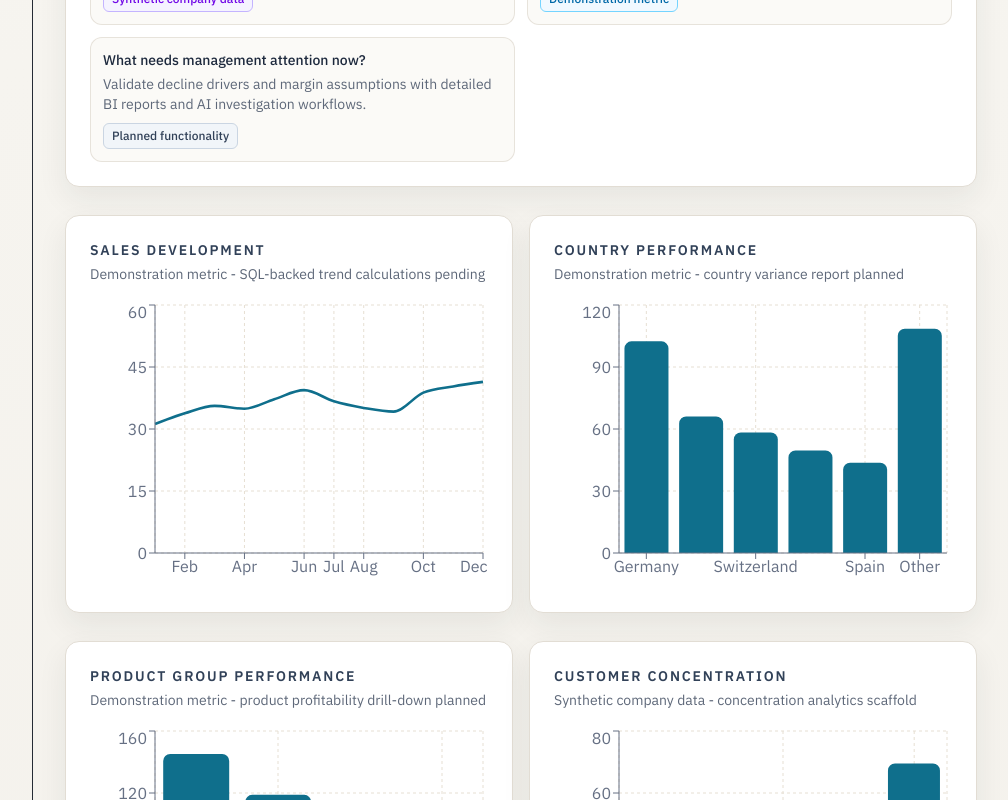
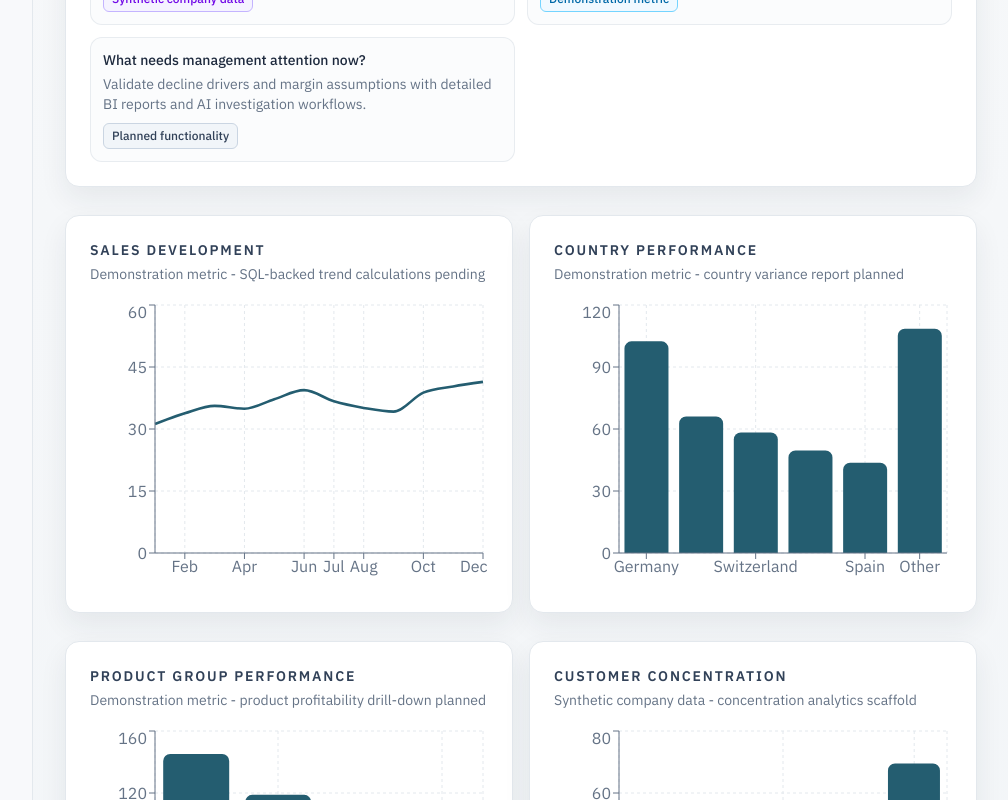
Before and after one commit to RubenDuijn/RadNexus, a Next.js app in the folder frontend/: page /overview in a window 1280 px wide. Shown: the part 853-1653 px from the top of the page, without its empty margins (271-1279 px from the left). Built offline with nearby package versions, Linux system fonts and the light colour scheme.

Commit message:
feat: introduce premium Intelligence design system

```diff
--- a/frontend/src/app/globals.css
+++ b/frontend/src/app/globals.css
@@ -1,19 +1,23 @@
 @import "tailwindcss";
 
 :root {
-  --background: #f7f5f1;
+  --background: #f7f8fa;
   --surface-1: #ffffff;
-  --surface-2: #f2efe9;
-  --foreground: #252b35;
-  --muted: #5e6879;
-  --line: #e2ddd4;
-  --line-strong: #cdc4b7;
-  --accent: #0f6f8c;
-  --accent-soft: #e1f0f5;
-  --success: #1f8a5a;
-  --warning: #a1690b;
-  --planned: #2c6db0;
-  --shadow-soft: 0 12px 30px rgba(33, 38, 46, 0.07);
+  --surface-2: #f1f4f7;
+  --foreground: #172433;
+  --muted: #657386;
+  --line: #e3e8ed;
+  --line-strong: #ccd5de;
+  --accent: #245d70;
+  --accent-2: #4d8790;
+  --accent-soft: #e8f1f4;
+  --muted-accent: #b58a5a;
+  --success: #1e7e58;
+  --warning: #9a6833;
+  --planned: #4f7499;
+  --danger: #b05757;
+  --shadow-soft: 0 12px 28px rgba(23, 36, 51, 0.07);
+  --ring: color-mix(in srgb, var(--accent) 38%, white);
 }
 
 @theme inline {
@@ -25,8 +29,8 @@
 
 body {
   background:
-    radial-gradient(1100px 520px at 90% -20%, rgba(15, 111, 140, 0.08), transparent 55%),
-    radial-gradient(800px 420px at -10% -20%, rgba(153, 122, 74, 0.06), transparent 52%),
+    radial-gradient(1100px 520px at 90% -20%, rgba(36, 93, 112, 0.09), transparent 55%),
+    radial-gradient(800px 420px at -10% -20%, rgba(181, 138, 90, 0.06), transparent 52%),
     var(--background);
   color: var(--foreground);
   font-family: var(--font-plex-sans), sans-serif;
@@ -34,7 +38,7 @@ body {
 
 * {
   scrollbar-width: thin;
-  scrollbar-color: #b7b1a7 #f1ede6;
+  scrollbar-color: #b5c0cc #eef2f5;
 }
 
 a,
@@ -49,7 +53,7 @@ button {
 
 .rn-product-shell {
   min-height: 100vh;
-  background: linear-gradient(180deg, #f8f7f3 0%, #f6f4ef 30%, #f2efe9 100%);
+  background: linear-gradient(180deg, #f9fafb 0%, #f5f7f9 35%, #eff3f6 100%);
   color: var(--foreground);
 }
 
@@ -62,7 +66,7 @@ button {
 
 .rn-card-soft {
   border: 1px solid color-mix(in srgb, var(--line) 78%, transparent);
-  background: #fbfaf7;
+  background: #fbfcfd;
   border-radius: 12px;
 }
 
@@ -86,11 +90,11 @@ button {
 .rn-btn-primary {
   border: 1px solid color-mix(in srgb, var(--accent) 55%, white);
   background: var(--accent);
-  color: #f6fbfd;
+  color: #f4f9fb;
 }
 
 .rn-btn-primary:hover {
-  background: #0d627b;
+  background: #1f5263;
 }
 
 .rn-btn-secondary {
@@ -100,8 +104,8 @@ button {
 }
 
 .rn-btn-secondary:hover {
-  border-color: #b7aca0;
-  background: #f8f5ef;
+  border-color: #c0c9d3;
+  background: #f6f9fb;
 }
 
 .rn-control {
@@ -117,22 +121,54 @@ button {
 
 .rn-control:focus {
   border-color: color-mix(in srgb, var(--accent) 55%, white);
-  box-shadow: 0 0 0 3px rgba(15, 111, 140, 0.12);
+  box-shadow: 0 0 0 3px color-mix(in srgb, var(--accent) 18%, transparent);
 }
 
 .rn-table-head {
   border-bottom: 1px solid var(--line-strong);
-  color: #566173;
+  color: #5f6f82;
 }
 
 .rn-table-row {
   border-bottom: 1px solid var(--line);
-  color: #2d3440;
+  color: #223244;
 }
 
 .rn-chip {
   border-radius: 999px;
   border: 1px solid var(--line-strong);
-  background: #fbfaf7;
-  color: #374151;
+  background: #f8fafc;
+  color: #334357;
 }
+
+.rn-topbar,
+.rn-sidebar,
+.rn-corporate-header {
+  border-color: var(--line);
+  background: color-mix(in srgb, var(--background) 90%, white);
+}
+
+.rn-wordmark-link {
+  color: var(--foreground);
+}
+
+.rn-wordmark-link:hover {
+  color: var(--accent);
+}
+
+.rn-wordmark-link:focus-visible,
+.rn-nav-focus:focus-visible,
+.rn-menu-button:focus-visible {
+  outline: none;
+  box-shadow: 0 0 0 3px var(--ring);
+}
+
+.rn-mobile-drawer-overlay {
+  background: rgba(23, 36, 51, 0.36);
+}
+
+.rn-mobile-drawer {
+  border-left: 1px solid var(--line);
+  background: var(--surface-1);
+  box-shadow: -14px 0 28px rgba(23, 36, 51, 0.16);
+}
--- a/frontend/src/components/charts/revenue-bar-chart.tsx
+++ b/frontend/src/components/charts/revenue-bar-chart.tsx
@@ -17,19 +17,19 @@ export function RevenueBarChart({ data, xKey, yKey }: RevenueBarChartProps) {
     <div className="h-72 w-full">
       <ResponsiveContainer>
         <BarChart data={data}>
-          <CartesianGrid strokeDasharray="3 3" stroke="#e6dfd3" />
-          <XAxis dataKey={xKey} stroke="#667084" />
-          <YAxis stroke="#667084" />
+          <CartesianGrid strokeDasharray="3 3" stroke="#e3e8ed" />
+          <XAxis dataKey={xKey} stroke="#657386" />
+          <YAxis stroke="#657386" />
           <Tooltip
             contentStyle={{
               backgroundColor: "#ffffff",
-              border: "1px solid #d6cfc3",
+              border: "1px solid #dce3ea",
               borderRadius: 10,
-              color: "#25313d",
-              boxShadow: "0 10px 24px rgba(33, 38, 46, 0.09)",
+              color: "#172433",
+              boxShadow: "0 10px 24px rgba(23, 36, 51, 0.1)",
             }}
           />
-          <Bar dataKey={yKey} fill="#0f6f8c" radius={[7, 7, 0, 0]} />
+          <Bar dataKey={yKey} fill="#245d70" radius={[7, 7, 0, 0]} />
         </BarChart>
       </ResponsiveContainer>
     </div>
--- a/frontend/src/components/charts/revenue-line-chart.tsx
+++ b/frontend/src/components/charts/revenue-line-chart.tsx
@@ -16,19 +16,19 @@ export function RevenueLineChart({ data }: RevenueLineChartProps) {
     <div className="h-72 w-full">
       <ResponsiveContainer>
         <LineChart data={data}>
-          <CartesianGrid strokeDasharray="3 3" stroke="#e6dfd3" />
-          <XAxis dataKey="month" stroke="#667084" />
-          <YAxis stroke="#667084" />
+          <CartesianGrid strokeDasharray="3 3" stroke="#e3e8ed" />
+          <XAxis dataKey="month" stroke="#657386" />
+          <YAxis stroke="#657386" />
           <Tooltip
             contentStyle={{
               backgroundColor: "#ffffff",
-              border: "1px solid #d6cfc3",
+              border: "1px solid #dce3ea",
               borderRadius: 10,
-              color: "#25313d",
-              boxShadow: "0 10px 24px rgba(33, 38, 46, 0.09)",
+              color: "#172433",
+              boxShadow: "0 10px 24px rgba(23, 36, 51, 0.1)",
             }}
           />
-          <Line type="monotone" dataKey="revenue" stroke="#0f6f8c" strokeWidth={2.6} dot={false} />
+          <Line type="monotone" dataKey="revenue" stroke="#245d70" strokeWidth={2.6} dot={false} />
         </LineChart>
       </ResponsiveContainer>
     </div>
--- a/frontend/src/components/ui/status-badge.tsx
+++ b/frontend/src/components/ui/status-badge.tsx
@@ -8,7 +8,7 @@ export function StatusBadge({ status }: StatusBadgeProps) {
   const styles: Record<HealthStatus, string> = {
     Available: "border border-emerald-300 bg-emerald-50 text-emerald-700",
     "Not Connected": "border border-amber-300 bg-amber-50 text-amber-700",
-    Planned: "border border-blue-300 bg-blue-50 text-blue-700",
+    Planned: "border border-sky-300 bg-sky-50 text-sky-700",
   };
 
   return <span className={["rounded-md px-2 py-1 text-xs font-medium", styles[status]].join(" ")}>{status}</span>;
```
